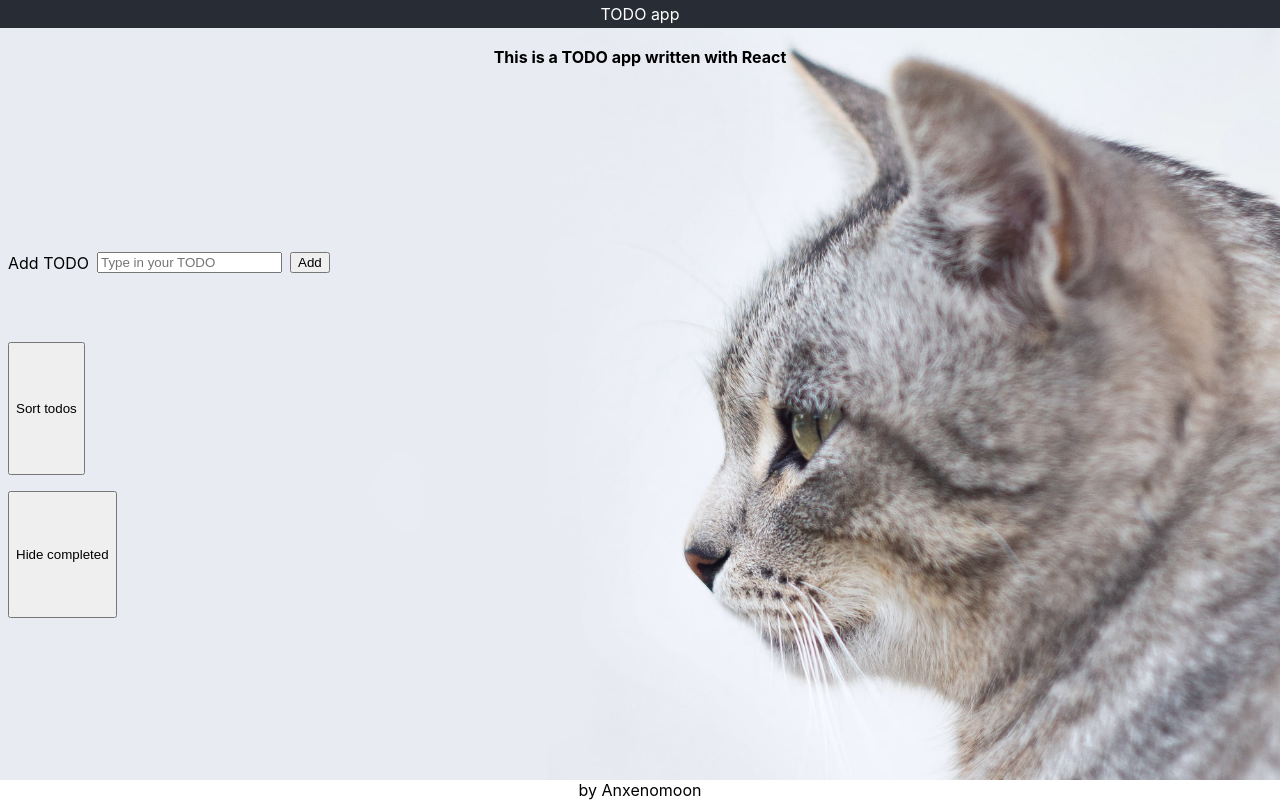
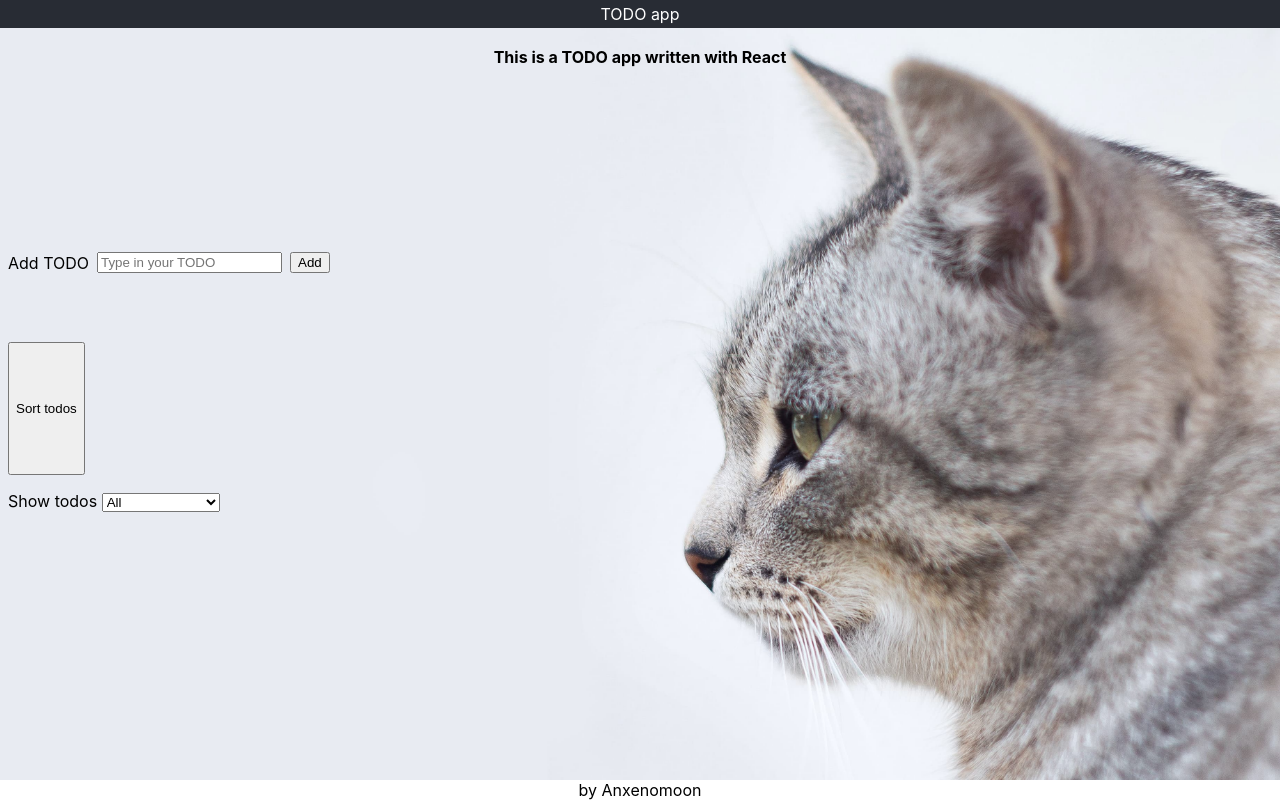
Before and after one commit to kseniiastativka/react-todo, a React (Create React App) app: page / in a window 1280 px wide. Built offline with nearby package versions, Linux system fonts and the light colour scheme.

Commit message:
feat: add show completed/all/incomplete todos option

```diff
--- a/src/App.tsx
+++ b/src/App.tsx
@@ -2,6 +2,7 @@ import "./App.css"
 import { useEffect, useRef, useState } from "react"
 import { get, set } from "idb-keyval"
 import { array, boolean, Infer, is, number, object, string } from "superstruct"
+import { assertNever } from "./utils/assertNever"
 
 const TODOS_DB_KEY = "todos-v1"
 
@@ -19,7 +20,9 @@ type Todos = Infer<typeof TodosStruct>
 function App() {
   const [todoInput, setTodoInput] = useState("")
   const [todos, setTodos] = useState<Todos>([])
-  const [visibility, setVisibility] = useState<"all" | "incomplete">("all")
+  const [visibility, setVisibility] = useState<
+    "all" | "incomplete" | "complete"
+  >("all")
   const isFirstRender = useRef(true)
 
   useEffect(() => {
@@ -103,29 +106,30 @@ function App() {
           Sort todos
         </button>
 
-        <button
-          onClick={() => {
-            setVisibility((prevVisibility) => {
-              switch (prevVisibility) {
-                case "all":
-                  return "incomplete"
+        <label>
+          <span>Show todos </span>
+          <select
+            value={visibility}
+            onChange={(event) => {
+              setVisibility(() => {
+                switch (event.target.value) {
+                  case "incomplete":
+                    return "incomplete"
 
-                case "incomplete":
-                  return "all"
-              }
-            })
-          }}
-        >
-          {(() => {
-            switch (visibility) {
-              case "all":
-                return "Hide completed"
+                  case "complete":
+                    return "complete"
 
-              case "incomplete":
-                return "Show all"
-            }
-          })()}
-        </button>
+                  default:
+                    return "all"
+                }
+              })
+            }}
+          >
+            <option value="all">All</option>
+            <option value="incomplete">Only incomplete</option>
+            <option value="complete">Only complete</option>
+          </select>
+        </label>
 
         <ol className="todo-list">
           {todos
@@ -136,6 +140,12 @@ function App() {
 
                 case "incomplete":
                   return !todo.isCompleted
+
+                case "complete":
+                  return todo.isCompleted
+
+                default:
+                  return assertNever(visibility)
               }
             })
             .map((todo, todoIndex) => (
--- /dev/null
+++ b/src/utils/assertNever.ts
@@ -0,0 +1,3 @@
+export function assertNever(x: never): never {
+  throw new Error("Unexpected object: " + x)
+}
```
